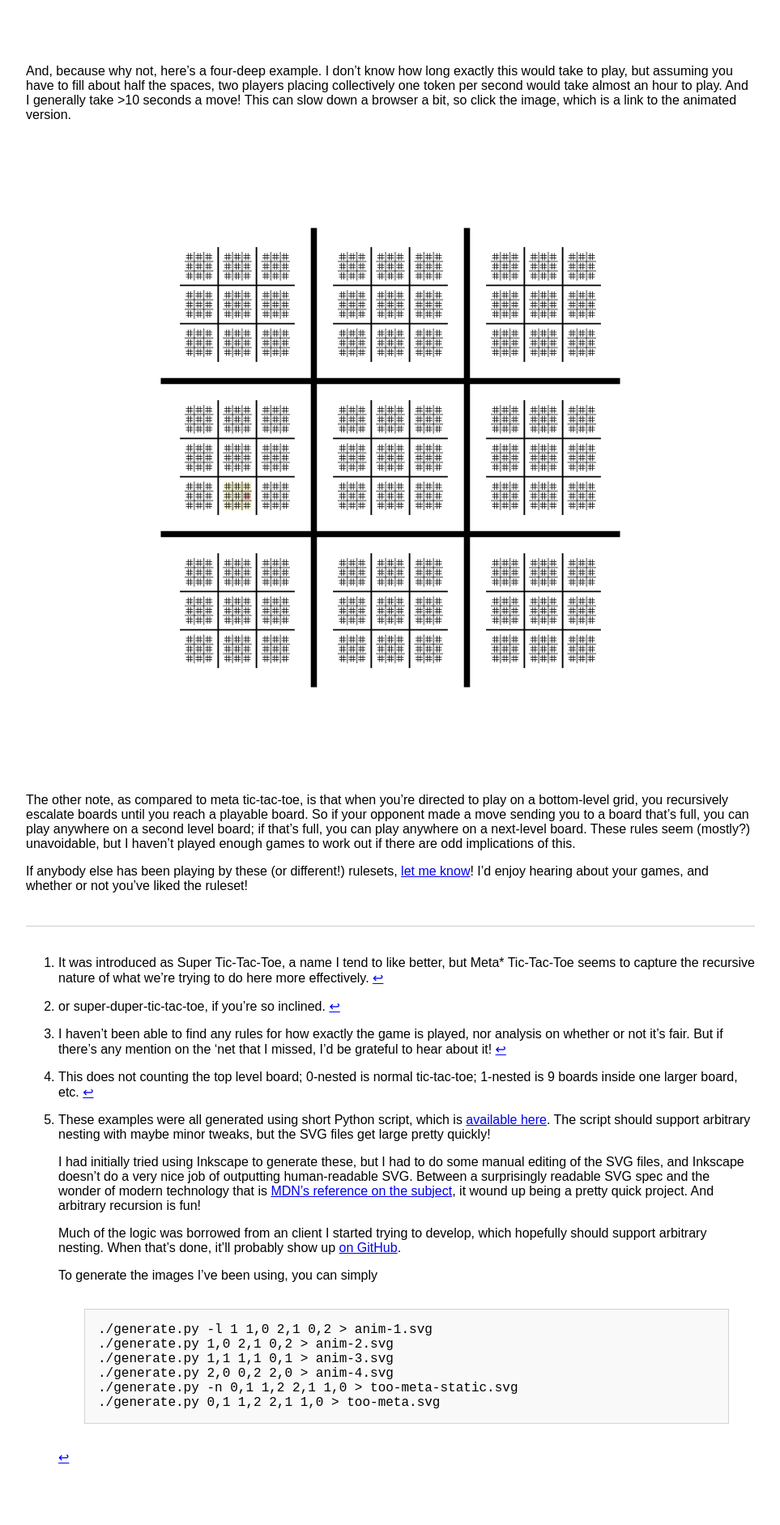
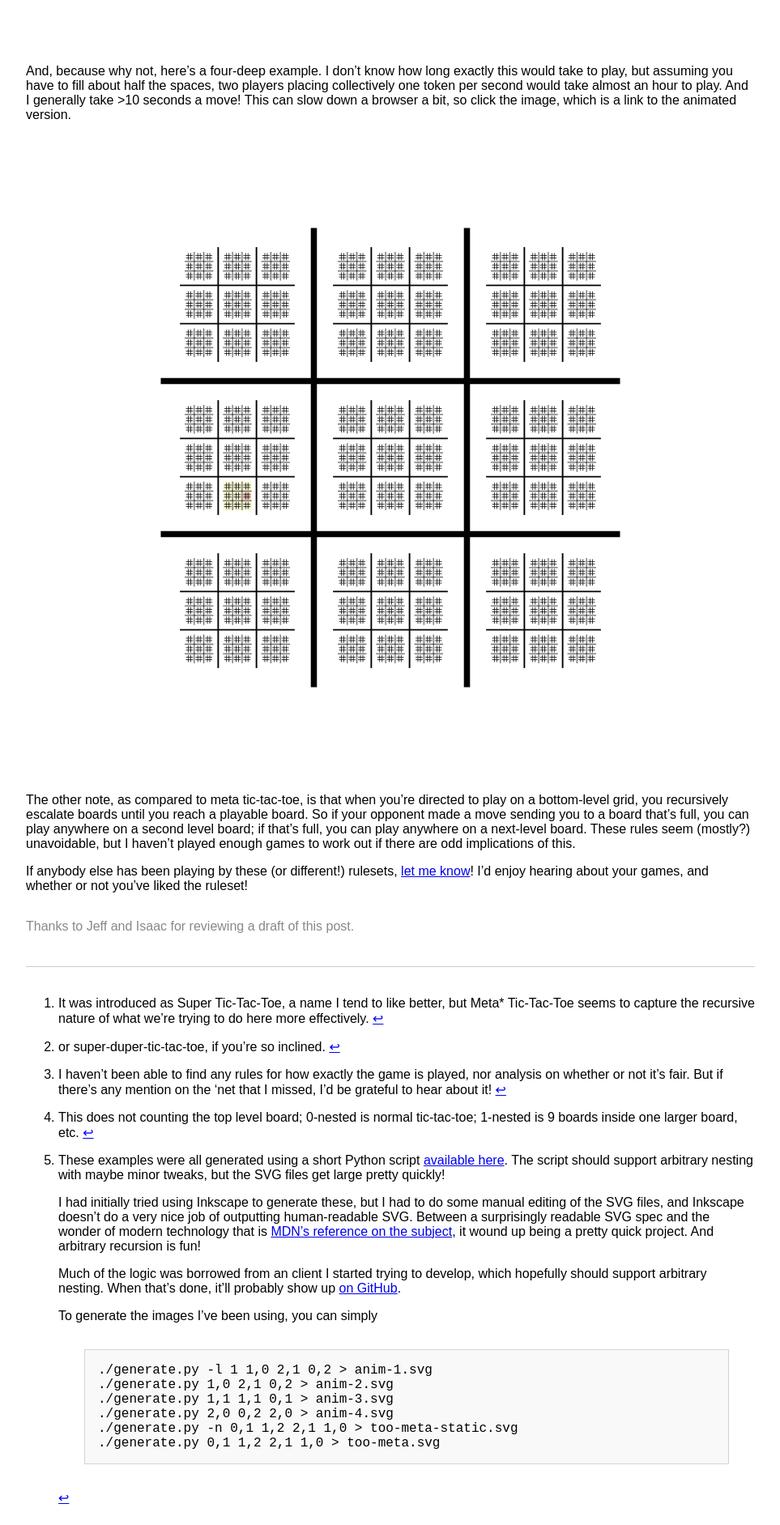
Before and after one commit to ChandlerSwift/www, a Jekyll site: the page built from _posts/2020-10-04-meta-tic-tac-toe.md, in a window 1280 px wide. Shown: the part 4018-5901 px from the top of the page at 81% size, without its empty margins (8-971 px from the left). Built offline with Jekyll 4.4.1, drawn with Linux system fonts in a browser that asks for light colours; before the commit the page ends 5851 px from its top, so only the background shows below that.

Commit message:
Update meta-tic-tac-toe

```diff
--- a/_layouts/base.html
+++ b/_layouts/base.html
@@ -162,6 +162,10 @@
 	div.highlight pre, figure.highlight pre {
 		margin: 0;
 	}
+	div.thanks {
+		margin-top: 2em;
+		color: #888;
+	}
 </style>
 {% if page.include_syntax_styles %}
 <link rel="stylesheet" type="text/css" href="/css/syntax.css">
--- a/_posts/2020-10-04-meta-tic-tac-toe.md
+++ b/_posts/2020-10-04-meta-tic-tac-toe.md
@@ -103,10 +103,10 @@ Here are some more examples[^generated-with]:
     <img alt="another visualiztion" width="360" src="/images/meta-tic-tac-toe/anim-4.svg">
 </div>
 
-[^generated-with]: These examples were all generated using short Python script,
-    which is [available here](/images/meta-tic-tac-toe/generate.py). The script
-    should support arbitrary nesting with maybe minor tweaks, but the SVG files
-    get large pretty quickly!
+[^generated-with]: These examples were all generated using a short Python script
+    [available here](https://github.com/ChandlerSwift/www/blob/master/images/meta-tic-tac-toe/generate.py).
+    The script should support arbitrary nesting with maybe minor tweaks, but the
+    SVG files get large pretty quickly!
 
     I had initially tried using Inkscape to generate these, but I had to do some
     manual editing of the SVG files, and Inkscape doesn't do a very nice job of
@@ -147,3 +147,7 @@ I haven't played enough games to work out if there are odd implications of this.
 If anybody else has been playing by these (or different!) rulesets,
 [let me know](mailto:chandler@chandlerswift.com)! I'd enjoy hearing about your
 games, and whether or not you've liked the ruleset!
+
+<div class="thanks">
+    Thanks to Jeff and Isaac for reviewing a draft of this post.
+</div>
```
